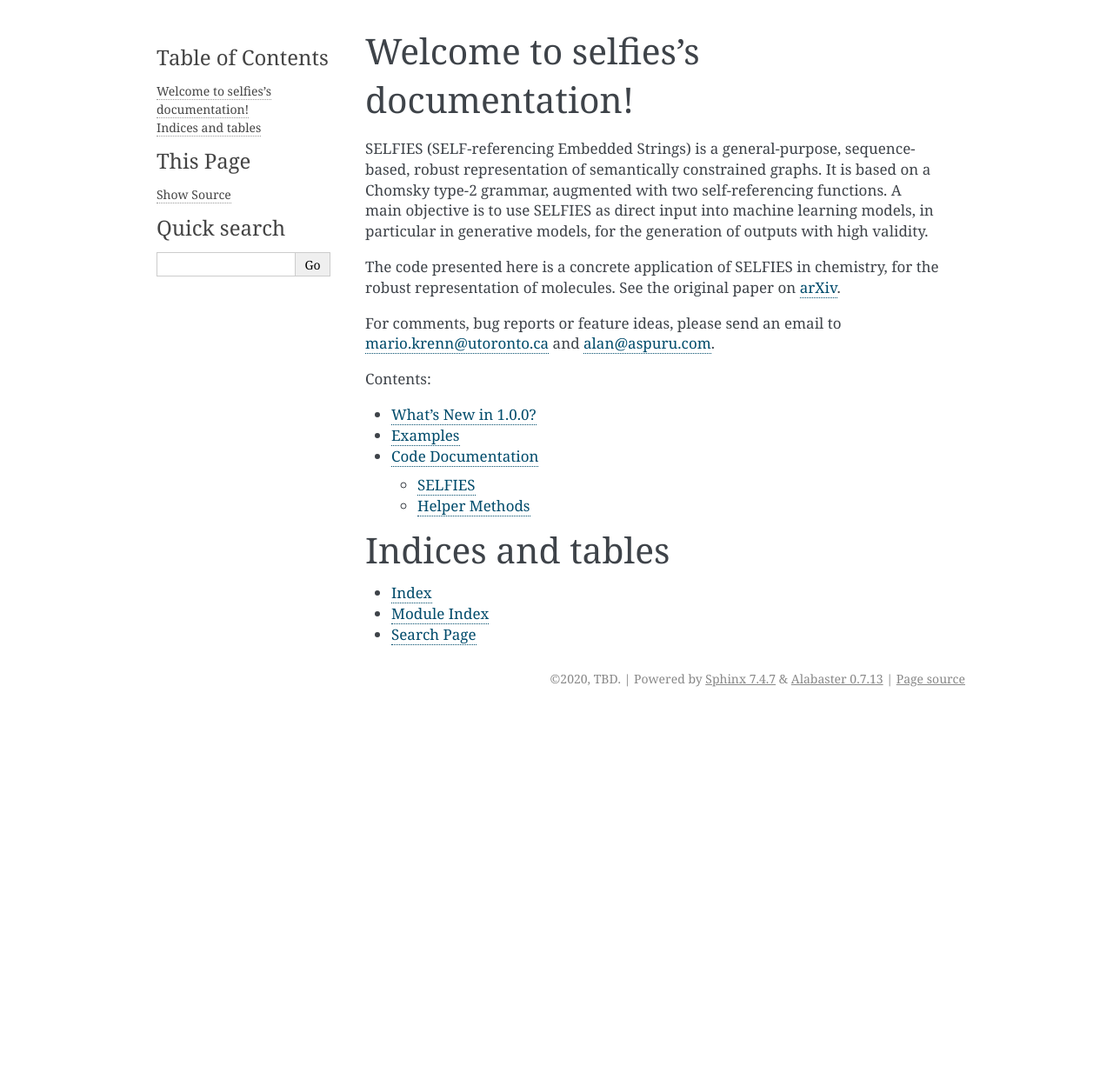
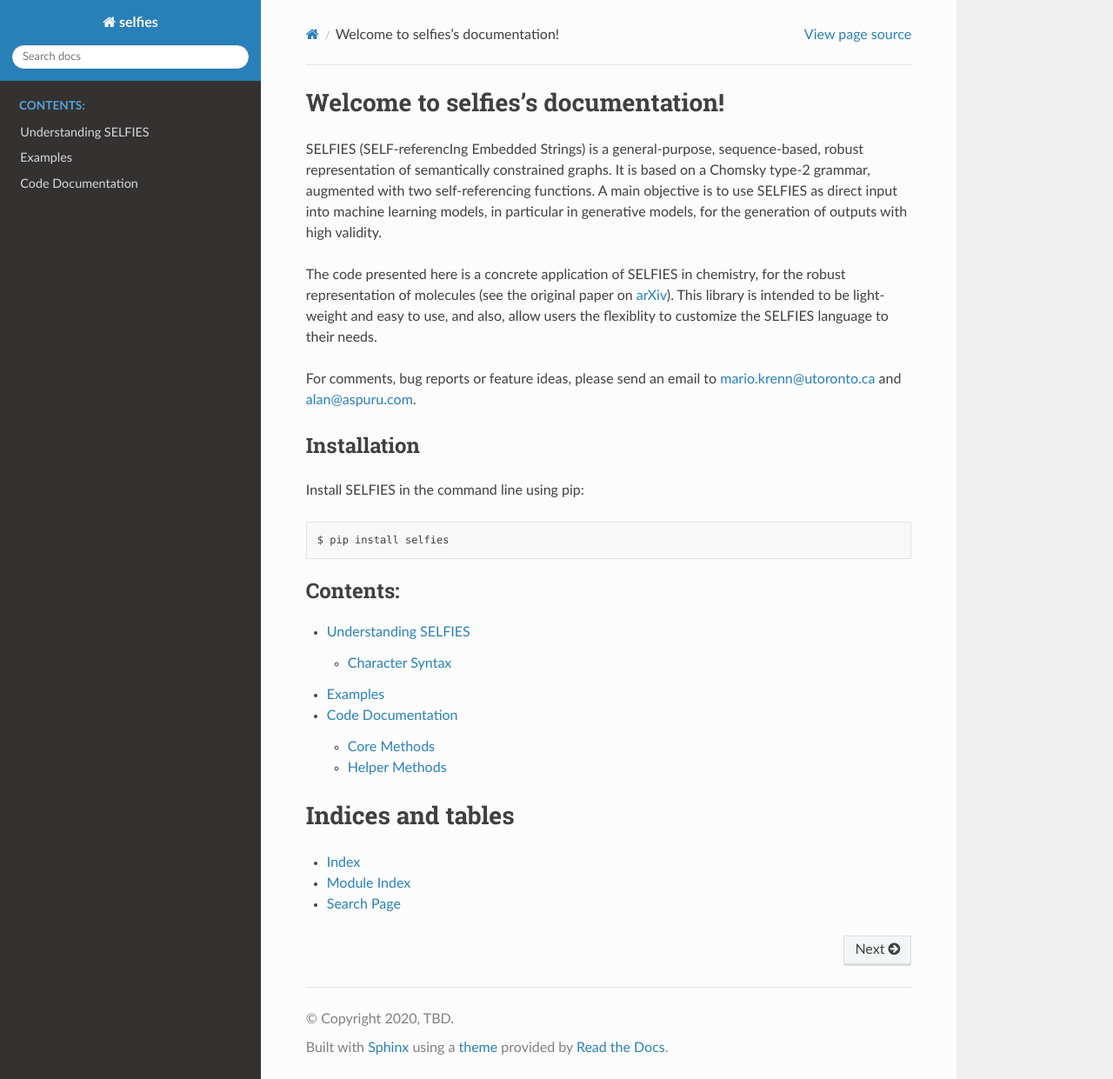
Before and after one commit to aspuru-guzik-group/selfies, a Sphinx documentation site: the page built from docs/source/index.rst, in a window 1280 px wide and 1241 px high. Shown: the whole window at 87% size. Built offline with Sphinx 7.4.7 and the Read the Docs theme 2.0.0, drawn with Linux system fonts in a browser that asks for light colours.

Commit message:
some docs updating

```diff
--- a/docs/source/conf.py
+++ b/docs/source/conf.py
@@ -32,7 +32,8 @@ release = '1.0.0'
 # ones.
 extensions = ['sphinx.ext.autodoc',
               'sphinx_autodoc_typehints',
-              'sphinx.ext.autosummary']
+              'sphinx.ext.autosummary',
+              'sphinx_rtd_theme']
 
 # Add any paths that contain templates here, relative to this directory.
 templates_path = ['_templates']
@@ -48,7 +49,7 @@ exclude_patterns = []
 # The theme to use for HTML and HTML Help pages.  See the documentation for
 # a list of builtin themes.
 #
-html_theme = 'alabaster'
+html_theme = 'sphinx_rtd_theme'
 
 # Add any paths that contain custom static files (such as style sheets) here,
 # relative to this directory. They are copied after the builtin static files,
--- a/docs/source/index.rst
+++ b/docs/source/index.rst
@@ -6,7 +6,7 @@
 Welcome to selfies's documentation!
 ===================================
 
-SELFIES (SELF-referencing Embedded Strings) is a general-purpose,
+SELFIES (SELF-referencIng Embedded Strings) is a general-purpose,
 sequence-based, robust representation of semantically constrained graphs.
 It is based on a Chomsky type-2 grammar, augmented with two self-referencing
 functions. A main objective is to use SELFIES as direct input into machine
@@ -14,17 +14,29 @@ learning models, in particular in generative models, for the generation of
 outputs with high validity.
 
 The code presented here is a concrete application of SELFIES in chemistry, for
-the robust representation of molecules. See the original paper on
-`arXiv <https://arxiv.org/abs/1905.13741>`_.
+the robust representation of molecules (see the original paper on
+`arXiv <https://arxiv.org/abs/1905.13741>`_). This library is intended to
+be light-weight and easy to use, and also, allow users the flexiblity
+to customize the SELFIES language to their needs.
 
 For comments, bug reports or feature ideas, please send an email to
 mario.krenn@utoronto.ca and alan@aspuru.com.
+
+Installation
+############
+
+Install SELFIES in the command line using pip:
+
+.. code-block::
+
+   $ pip install selfies
+
 
 .. toctree::
    :maxdepth: 2
    :caption: Contents:
 
-   new
+   tutorial
    examples
    selfies
 
--- a/docs/source/new.rst
+++ /dev/null
@@ -1,2 +0,0 @@
-What's New in 1.0.0?
-=====================
--- a/docs/source/selfies.rst
+++ b/docs/source/selfies.rst
@@ -3,7 +3,7 @@ Code Documentation
 
 .. currentmodule:: selfies
 
-SELFIES
+Core Methods
 ------------------------
 .. autofunction:: encoder
 .. autofunction:: decoder
--- /dev/null
+++ b/docs/source/tutorial.rst
@@ -0,0 +1,32 @@
+Understanding SELFIES
+=====================
+
+In this section, we provide an informal tutorial on interpreting SELFIES.
+
+Character Syntax
+########################
+
+In general, all SELFIES characters are enclosed in square brackets, with
+exception of the dot-bond character. SELFIES characters share a close
+connection with SMILES characters, which speeds up translation between SELFIES
+and SMILES. There are four main types of SELFIES characters in the alphabet:
+
+
+1.  The dot-bond symbol ``'.'`` is used to represent a SELFIES with
+    disconnected parts. Similar to how it is used in SMILES, the fragments
+    separated by the dot-bond symbol are treated as separate SELFIES strings.
+
+2.  Ring symbols are of the general form ``'[Ring<N>]'`` or
+    ``'[Expl<B>Ring<N>]'``, where ``N in {1, 2, 3}`` and
+    ``B in {'/', '\\', '=', '#'}`` is a bond character. Ring symbols are
+    used to specify ring closure bonds, analagous to the ring numbering
+    in SMILES. Examples: ``'[Ring1]'`` or ``'[Expl=Ring2]'``.
+
+3.  Branch symbols are of the general form ``'[Branch<N>_<M>]'``, where
+    ``N, M in {1, 2, 3}``. Branch symbols are used to specify branches,
+    analagous to the open and closed curved bracket symbols in SMILES.
+    Examples: ``[Branch1_2]`` or ``[Branch2_2]``.
+
+4.  Atom symbols are closely related to those in SMILES. In general, they
+    are of the form ``'[<B><A>]'`` or ``'[<B><A>expl]'``, where
+    ``B in {'/', '\\', '=', '#'}`` is a bond character and ``A`` is
```
Also changed, not shown: docs/README.md, 2 other files.
